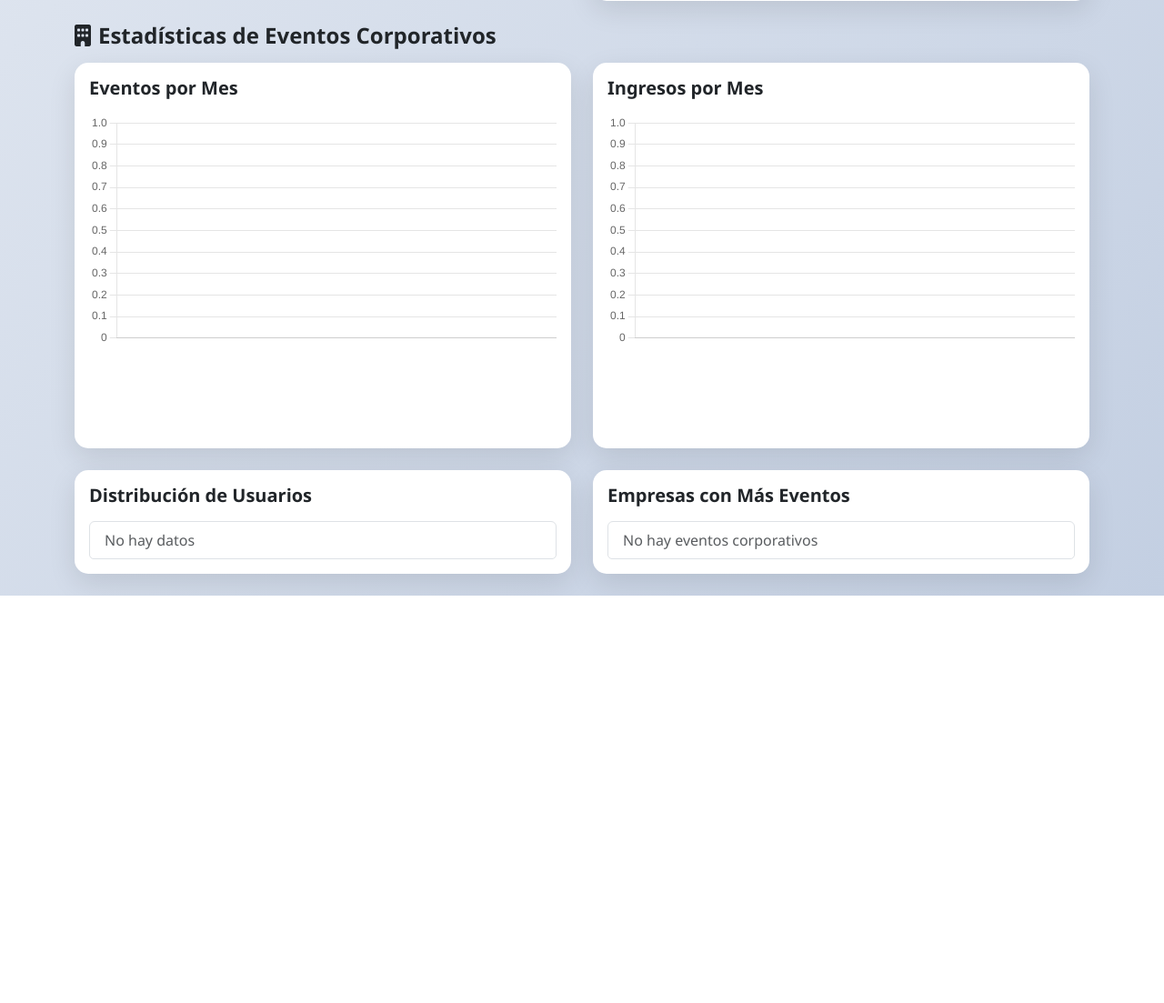
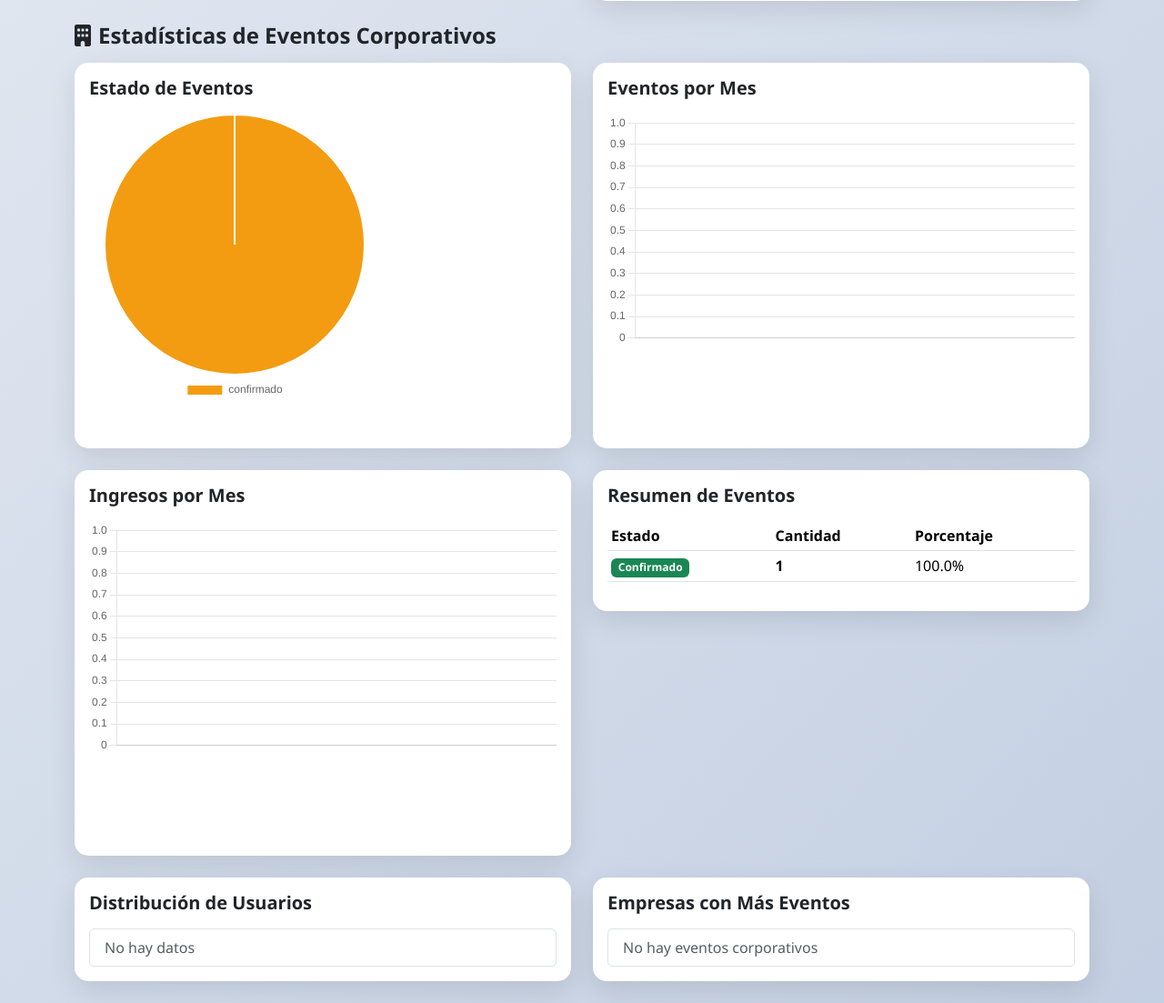
Before and after one commit to Paulelien/restaurante-patagonia, a Flask app: page /admin/estadisticas in a window 1280 px wide. Shown: the part 1817-2920 px from the top of the page at 91% size. Before the commit the page ends 2472 px from the top, so only its background shows below. Run offline with Flask 3, Linux system fonts and the light colour scheme; a user stored in the database is signed in; tables that the repository leaves empty hold one stand-in row (values such as "Sample post"); some libraries are stand-ins or nearby versions.

Commit message:
Agregar estadísticas de eventos completados en panel de administración

```diff
--- a/templates/admin_estadisticas.html
+++ b/templates/admin_estadisticas.html
@@ -204,17 +204,77 @@
             </div>
             <div class="col-md-6">
                 <div class="card p-3">
+                    <h5 class="fw-bold mb-3">Estado de Eventos</h5>
+                    <div class="chart-container">
+                        <canvas id="eventosEstadoChart"></canvas>
+                    </div>
+                </div>
+            </div>
+            <div class="col-md-6">
+                <div class="card p-3">
                     <h5 class="fw-bold mb-3">Eventos por Mes</h5>
                     <div class="chart-container">
                         <canvas id="eventosMesChart"></canvas>
                     </div>
                 </div>
             </div>
+        </div>
+
+        <!-- Segunda fila de eventos -->
+        <div class="row mb-4">
             <div class="col-md-6">
                 <div class="card p-3">
                     <h5 class="fw-bold mb-3">Ingresos por Mes</h5>
                     <div class="chart-container">
                         <canvas id="ingresosMesChart"></canvas>
+                    </div>
+                </div>
+            </div>
+            <div class="col-md-6">
+                <div class="card p-3">
+                    <h5 class="fw-bold mb-3">Resumen de Eventos</h5>
+                    <div class="table-responsive">
+                        <table class="table table-sm">
+                            <thead>
+                                <tr>
+                                    <th>Estado</th>
+                                    <th>Cantidad</th>
+                                    <th>Porcentaje</th>
+                                </tr>
+                            </thead>
+                            <tbody>
+                                {% set total_eventos = estados_eventos|sum(attribute=1) %}
+                                {% for estado, cantidad in estados_eventos %}
+                                <tr>
+                                    <td>
+                                        {% if estado == 'pendiente' %}
+                                            <span class="badge bg-warning">Pendiente</span>
+                                        {% elif estado == 'confirmado' %}
+                                            <span class="badge bg-success">Confirmado</span>
+                                        {% elif estado == 'cancelado' %}
+                                            <span class="badge bg-danger">Cancelado</span>
+                                        {% elif estado == 'completado' %}
+                                            <span class="badge bg-info">Completado</span>
+                                        {% else %}
+                                            <span class="badge bg-secondary">{{ estado }}</span>
+                                        {% endif %}
+                                    </td>
+                                    <td><strong>{{ cantidad }}</strong></td>
+                                    <td>
+                                        {% if total_eventos > 0 %}
+                                            {{ "%.1f"|format((cantidad / total_eventos) * 100) }}%
+                                        {% else %}
+                                            0%
+                                        {% endif %}
+                                    </td>
+                                </tr>
+                                {% else %}
+                                <tr>
+                                    <td colspan="3" class="text-muted text-center">No hay eventos registrados</td>
+                                </tr>
+                                {% endfor %}
+                            </tbody>
+                        </table>
                     </div>
                 </div>
             </div>
@@ -353,6 +413,24 @@
             }
         });
 
+        // Estado de eventos
+        const eventosEstadoLabels = {{ estados_eventos|map(attribute=0)|list|tojson }};
+        const eventosEstadoData = {{ estados_eventos|map(attribute=1)|list|tojson }};
+        new Chart(document.getElementById('eventosEstadoChart'), {
+            type: 'pie',
+            data: {
+                labels: eventosEstadoLabels,
+                datasets: [{
+                    data: eventosEstadoData,
+                    backgroundColor: ['#f39c12', '#27ae60', '#e74c3c', '#17a2b8'],
+                }]
+            },
+            options: {
+                responsive: true,
+                plugins: { legend: { position: 'bottom' } }
+            }
+        });
+
         // Eventos por mes
         const eventosMesLabels = {{ eventos_por_mes|map(attribute=0)|list|tojson }};
         const eventosMesData = {{ eventos_por_mes|map(attribute=1)|list|tojson }};
```
